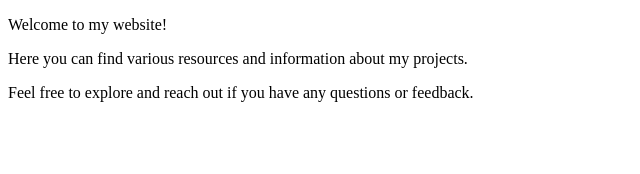
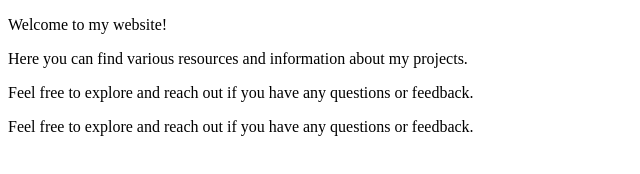
Before and after one commit to brijesh7/Git-Tutorial, a plain HTML site: page Project_B1/index.html in a window 1280 px wide. Shown: the whole page, without its empty margins (0-640 px from the left). Drawn offline with Linux system fonts and the light colour scheme.

Commit message:
this is new change after comeback

```diff
--- a/Project_B1/index.html
+++ b/Project_B1/index.html
@@ -9,6 +9,7 @@
 <p>Welcome to my website!</p>
 <p>Here you can find various resources and information about my projects.</p>
 <p>Feel free to explore and reach out if you have any questions or feedback.</p>
+<p>Feel free to explore and reach out if you have any questions or feedback.</p>
 
 </body>
 </html>
```
Also changed, not shown: Project_B1/hello.txt.
